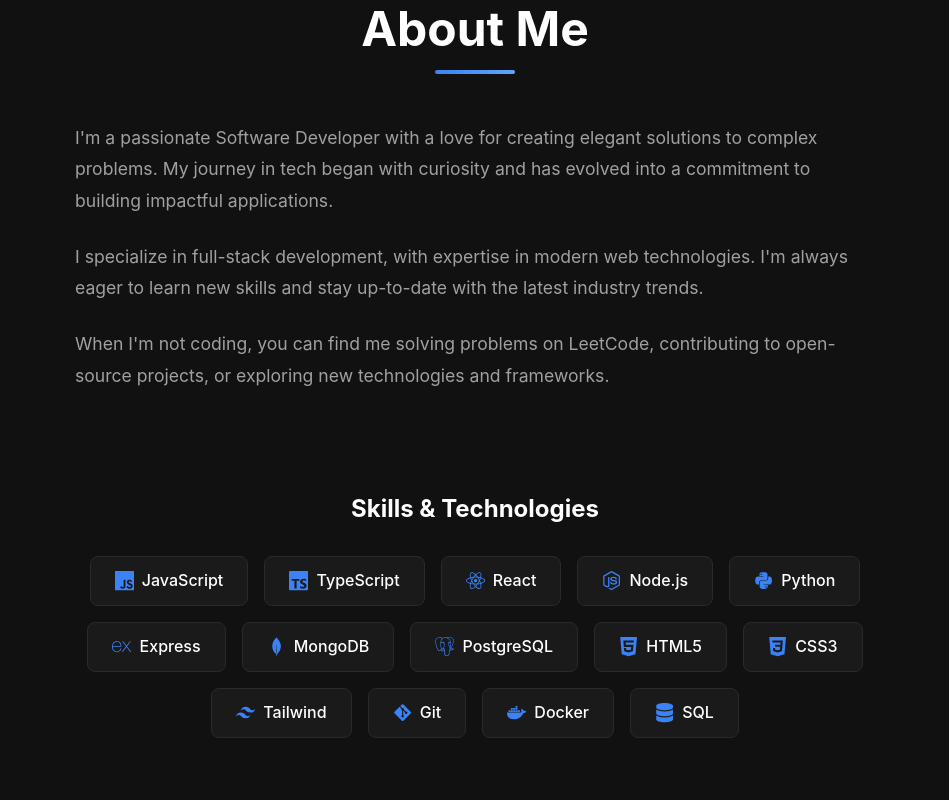
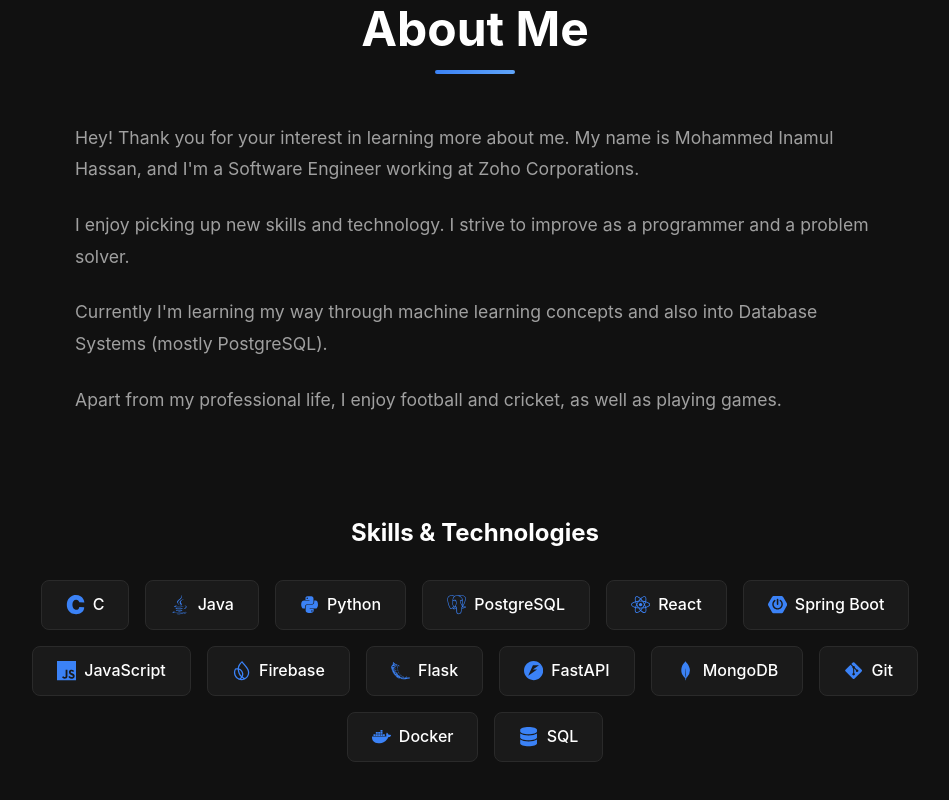
Before and after one commit to Inamul07/MIH-Portfolio, a React (Vite) app: page / in a window 1280 px wide. Shown: the part 880-1680 px from the top of the page, without its empty margins (165-1114 px from the left). Built offline with nearby package versions, Linux system fonts and the light colour scheme; no server answers.

Commit message:
doc(PersonalInfo): Update Personal Info, About, Skills, Experience.

```diff
--- a/src/components/About.jsx
+++ b/src/components/About.jsx
@@ -3,22 +3,22 @@
 import { useRef } from "react";
 import portfolioData from "../data/portfolio";
 import {
+	FaJava,
+	FaPython,
 	FaReact,
-	FaNodeJs,
-	FaPython,
 	FaGitAlt,
 	FaDocker,
 	FaDatabase,
 } from "react-icons/fa";
 import {
+	SiC,
+	SiPostgresql,
+	SiSpringboot,
 	SiJavascript,
-	SiTypescript,
+	SiFirebase,
+	SiFlask,
+	SiFastapi,
 	SiMongodb,
-	SiPostgresql,
-	SiExpress,
-	SiTailwindcss,
-	SiHtml5,
-	SiCss3,
 } from "react-icons/si";
 import "./About.css";
 
@@ -27,17 +27,17 @@
 	const isInView = useInView(ref, { once: true, margin: "-100px" });
 
 	const iconMap = {
+		C: <SiC />,
+		Java: <FaJava />,
+		Python: <FaPython />,
+		PostgreSQL: <SiPostgresql />,
+		React: <FaReact />,
+		"Spring Boot": <SiSpringboot />,
 		JavaScript: <SiJavascript />,
-		TypeScript: <SiTypescript />,
-		React: <FaReact />,
-		"Node.js": <FaNodeJs />,
-		Python: <FaPython />,
-		Express: <SiExpress />,
+		Firebase: <SiFirebase />,
+		Flask: <SiFlask />,
+		FastAPI: <SiFastapi />,
 		MongoDB: <SiMongodb />,
-		PostgreSQL: <SiPostgresql />,
-		HTML5: <SiHtml5 />,
-		CSS3: <SiCss3 />,
-		Tailwind: <SiTailwindcss />,
 		Git: <FaGitAlt />,
 		Docker: <FaDocker />,
 		SQL: <FaDatabase />,
--- a/src/components/Experience.jsx
+++ b/src/components/Experience.jsx
@@ -41,7 +41,7 @@
 					}
 					transition={{ duration: 0.6 }}
 				>
-					Experience & Education
+					Experience
 				</motion.h2>
 
 				<motion.div
@@ -67,18 +67,25 @@
 								<div className="timeline-header">
 									<div className="timeline-title-group">
 										<h3>{item.title}</h3>
-										<h4 className="timeline-company">{item.company}</h4>
+										<h4 className="timeline-company">
+											{item.company}
+										</h4>
 									</div>
 									<span className="timeline-period">
 										{item.period}
 									</span>
 								</div>
-								<p className="timeline-description">{item.description}</p>
-								{item.achievements && item.achievements.length > 0 && (
+								<p className="timeline-description">
+									{item.description}
+								</p>
+								{item.achievements &&
+									item.achievements.length > 0 && (
 										<ul className="timeline-achievements">
 											{item.achievements.map(
 												(achievement, idx) => (
-												<li key={idx}>{achievement}</li>
+													<li key={idx}>
+														{achievement}
+													</li>
 												),
 											)}
 										</ul>
--- a/src/components/Hero.jsx
+++ b/src/components/Hero.jsx
@@ -61,9 +61,8 @@
 							{portfolioData.personal.role}
 						</h2>
 						<p className="hero-description">
-							Crafting elegant solutions to complex problems.
-							Passionate about building scalable web applications
-							and exploring new technologies.
+							Building digital universes and exploring the
+							horizons of code, one line at a time.
 						</p>
 					</motion.div>
 
--- a/src/data/portfolio.js
+++ b/src/data/portfolio.js
@@ -3,35 +3,35 @@
 		name: "Mohammed Inamul Hassan M",
 		shorthand: "MIH",
 		role: "Software Developer",
-		tagline:
-			"Software Developer passionate about building amazing web experiences",
-		email: "contact@example.com",
-		location: "Your City, Country",
+		tagline: "",
+		email: "mohammedinamul87@gmail.com",
+		location: "Chennai, India",
 		github: "Inamul07",
-		linkedin: "https://linkedin.com",
+		linkedin: "https://www.linkedin.com/in/mih07/",
 		leetcode: "07_ajax",
 	},
 
 	about: {
 		description: [
-			"I'm a passionate Software Developer with a love for creating elegant solutions to complex problems. My journey in tech began with curiosity and has evolved into a commitment to building impactful applications.",
-			"I specialize in full-stack development, with expertise in modern web technologies. I'm always eager to learn new skills and stay up-to-date with the latest industry trends.",
-			"When I'm not coding, you can find me solving problems on LeetCode, contributing to open-source projects, or exploring new technologies and frameworks.",
+			"Hey! Thank you for your interest in learning more about me. My name is Mohammed Inamul Hassan, and I'm a Software Engineer working at Zoho Corporations.",
+			"I enjoy picking up new skills and technology. I strive to improve as a programmer and a problem solver.",
+			"Currently I'm learning my way through machine learning concepts and also into Database Systems (mostly PostgreSQL).",
+			"Apart from my professional life, I enjoy football and cricket, as well as playing games.",
 		],
 	},
 
 	skills: [
+		{ name: "C" },
+		{ name: "Java" },
+		{ name: "Python" },
+		{ name: "PostgreSQL" },
+		{ name: "React" },
+		{ name: "Spring Boot" },
 		{ name: "JavaScript" },
-		{ name: "TypeScript" },
-		{ name: "React" },
-		{ name: "Node.js" },
-		{ name: "Python" },
-		{ name: "Express" },
+		{ name: "Firebase" },
+		{ name: "Flask" },
+		{ name: "FastAPI" },
 		{ name: "MongoDB" },
-		{ name: "PostgreSQL" },
-		{ name: "HTML5" },
-		{ name: "CSS3" },
-		{ name: "Tailwind" },
 		{ name: "Git" },
 		{ name: "Docker" },
 		{ name: "SQL" },
@@ -79,54 +79,40 @@
 	experience: [
 		{
 			type: "work",
-			title: "Senior Software Developer",
-			company: "Tech Company Inc.",
-			period: "2022 - Present",
+			title: "Member Technical Staff",
+			company: "Zoho Corporations",
+			period: "June 2024 - Present",
 			description:
-				"Leading development of scalable web applications using modern technologies. Mentoring junior developers and conducting code reviews.",
+				"Understanding of postgres internals and testing tools",
 			achievements: [
-				"Improved application performance by 40%",
-				"Led team of 5 developers",
-				"Implemented CI/CD pipeline",
+				"Worked on creating custom postgresql background workers",
+				"Manage highly available database deployments",
+				"Development and optimization of docker images to enhance efficiency and scalability",
 			],
 		},
 		{
 			type: "work",
-			title: "Full Stack Developer",
-			company: "Startup XYZ",
-			period: "2020 - 2022",
+			title: "Project Trainee",
+			company: "Zoho Corporations",
+			period: "Feb 2024 - June 2024",
 			description:
-				"Developed and maintained multiple client projects using React and Node.js. Collaborated with designers and product managers.",
+				"In depth understanding of Research papers and Introduction to postgres extensions",
 			achievements: [
-				"Built 10+ successful web applications",
-				"Reduced deployment time by 60%",
-				"Introduced automated testing",
-			],
-		},
-		{
-			type: "education",
-			title: "Bachelor of Computer Science",
-			company: "University Name",
-			period: "2016 - 2020",
-			description:
-				"Graduated with honors. Focused on software engineering, algorithms, and data structures.",
-			achievements: [
-				"GPA: 3.8/4.0",
-				"Dean's List all semesters",
-				"Lead of coding club",
+				"Research and Implementation of Adaptive Replacement Cache",
+				"Worked on creating postgres extensions",
 			],
 		},
 		{
 			type: "work",
-			title: "Software Developer Intern",
-			company: "Tech Solutions Ltd.",
-			period: "2019 - 2020",
+			title: "Application Development Intern",
+			company: "Blunav Technologies Pvt Ltd",
+			period: "Jan 2023 - Apr 2023",
 			description:
-				"Assisted in developing internal tools and dashboards. Gained experience in professional software development.",
+				"Gained experience on creating React applications with FastAPI and MongoDB",
 			achievements: [
-				"Developed admin dashboard",
-				"Automated testing scripts",
-				"Participated in agile ceremonies",
+				"Contributed to the development of DigiField: An Inventory Management System to manage assets",
+				"Developed and maintained APIs using FastAPI and used MongoDB as backend database",
+				"Collaborated with the frontend team to create a Web Application using ReactJS.",
 			],
 		},
 	],
```
Lines whose indentation alone changed are shown as unchanged.
